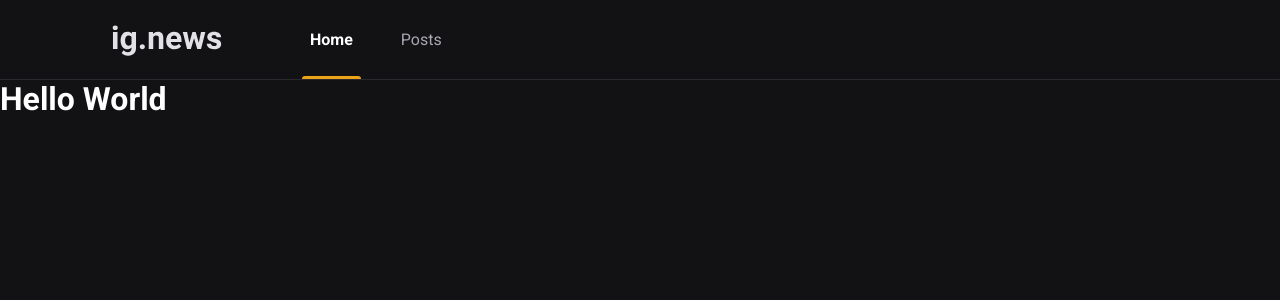
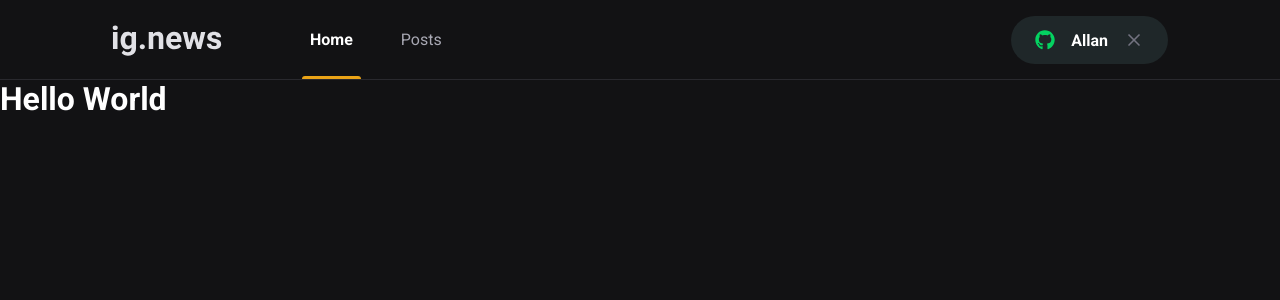
Before and after one commit to allangpio/ignews, a Next.js app: page / in a window 1280 px wide. Shown: the top 300 px of the page. Built offline with nearby package versions, Linux system fonts and the light colour scheme.

Commit message:
Creating signIn button

```diff
--- a/package.json
+++ b/package.json
@@ -11,6 +11,7 @@
     "next": "10.2.0",
     "react": "17.0.2",
     "react-dom": "17.0.2",
+    "react-icons": "^4.2.0",
     "sass": "^1.32.12"
   },
   "devDependencies": {
--- a/src/components/Header/index.tsx
+++ b/src/components/Header/index.tsx
@@ -1,3 +1,4 @@
+import { SignInButton } from '../SignInButton';
 import styles from './styles.module.scss';
 
 export function Header() {
@@ -9,6 +10,8 @@
                     <a className={styles.active}>Home</a>
                     <a>Posts</a>
                 </nav>
+
+                <SignInButton />
             </div>
         </header>
     )
--- a/src/components/Header/styles.module.scss
+++ b/src/components/Header/styles.module.scss
@@ -51,4 +51,8 @@
             }
         }
     }
+
+    button {
+        margin-left: auto;
+    }
 }
--- /dev/null
+++ b/src/components/SignInButton/index.tsx
@@ -0,0 +1,19 @@
+import styles from './styles.module.scss';
+import { FaGithub } from 'react-icons/fa'
+import { FiX } from 'react-icons/fi'
+
+export function SignInButton() {
+    const isUserLoggedIn = true;
+    return isUserLoggedIn ? (
+        <button type="button" className={styles.signInButton}>
+            <FaGithub color="#04d361" />
+            Allan
+            <FiX color="#737380" className={styles.closeIcon} />
+        </button>
+    ) : (
+        <button type="button" className={styles.signInButton}>
+            <FaGithub color="#eba417" />
+            Sign in with Github
+        </button>
+    )
+}
--- /dev/null
+++ b/src/components/SignInButton/styles.module.scss
@@ -0,0 +1,33 @@
+.signInButton {
+    height: 3rem;
+    border-radius: 3rem;
+    background: var(--gray-850);
+    border: 0;
+    padding: 0 1.5rem;
+
+    display: flex;
+    align-items: center;
+    justify-content: center;
+
+    color: var(--white);
+    font-weight: bold;
+
+    svg {
+        width: 20px;
+        height: 20px;
+    }
+
+    svg:first-child {
+        margin-right: 1rem;
+    }
+
+    svg.closeIcon {
+        margin-left: 1rem;
+    }
+
+    transition: filter 0.2s;
+
+    &:hover {
+        filter: brightness(0.8);
+    }
+}
--- a/src/styles/global.scss
+++ b/src/styles/global.scss
@@ -10,9 +10,10 @@
     --gray-100: #e1e1e6;
     --gray-300: #a8a8b3;
     --gray-800: #29292e;
+    --gray-850: #1f2729;
     --gray-900: #121214;
 
-    --cyan-500: #61dafb;
+    --cyan-500: #0b0e0f;
     --yellow-500: #eba417;
 }
 
```
Also changed, not shown: 1 other file (tests, documents, lock files or other folders).
